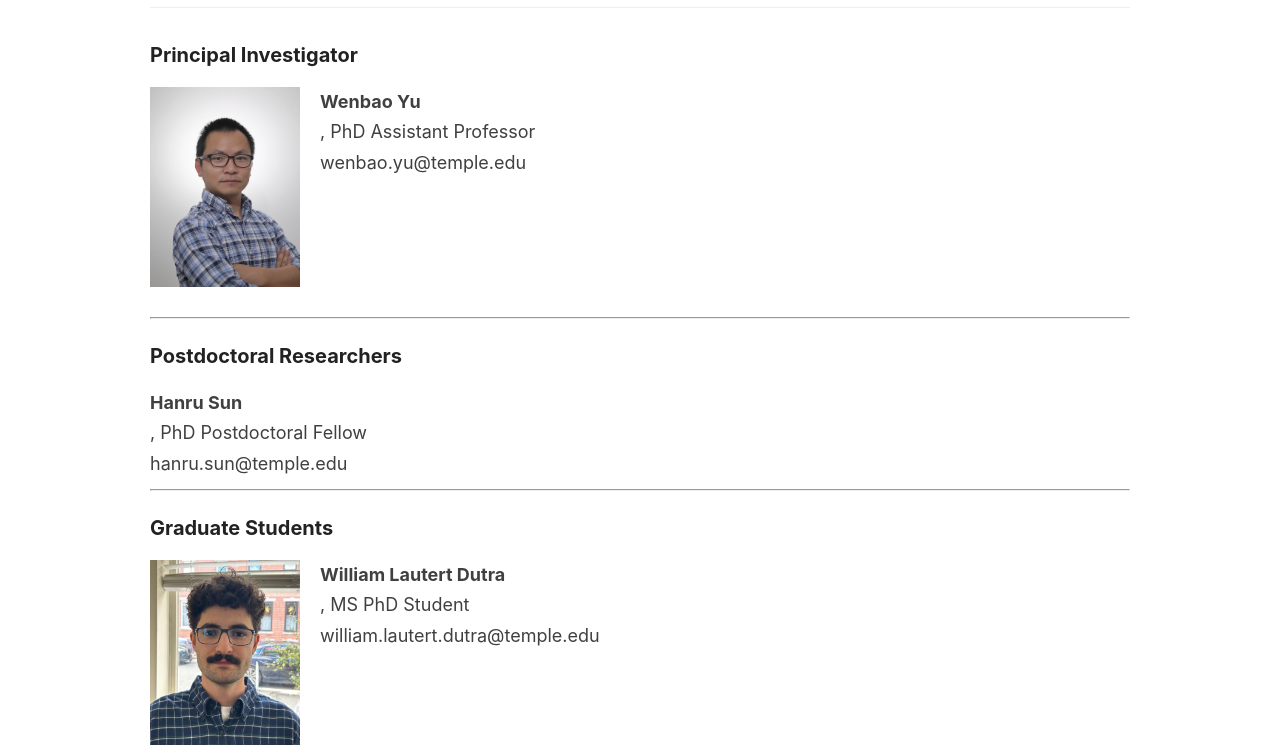
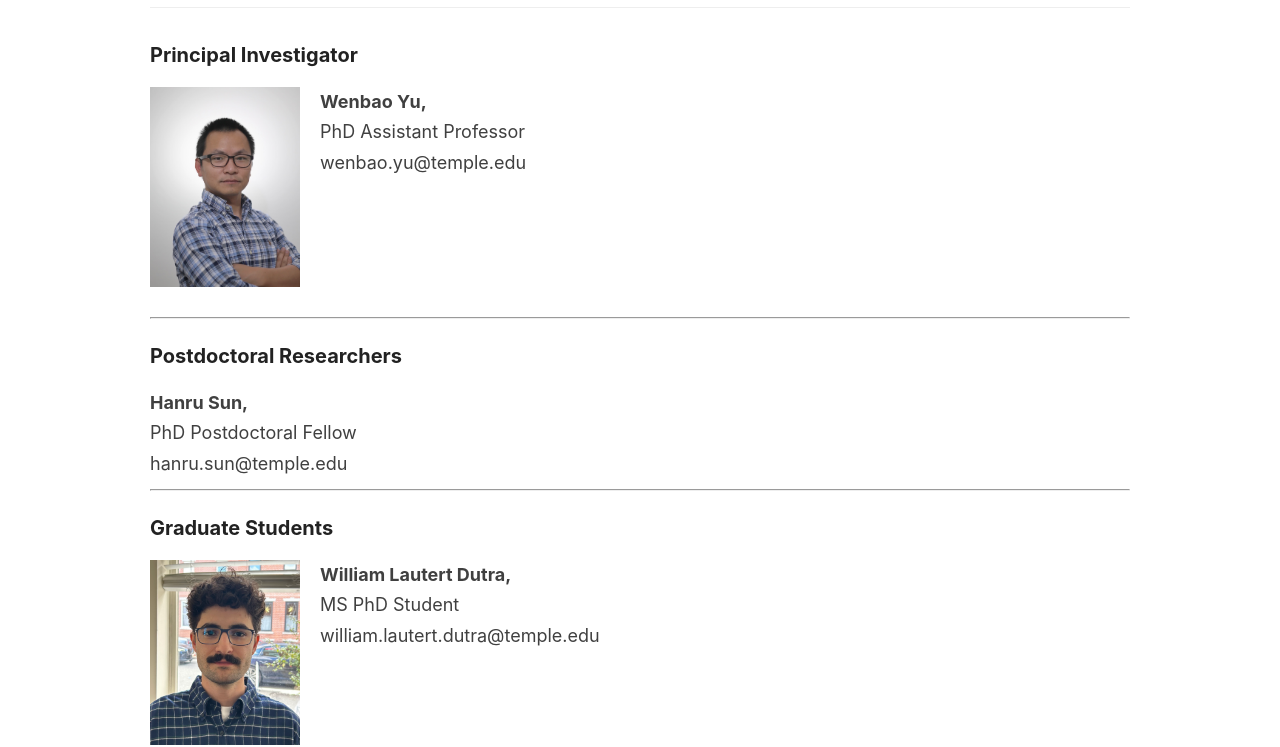
Before and after one commit to wbaopaul/wbaopaul.github.io, a Jekyll site: the page built from _pages/team.md, in a window 1280 px wide. Shown: the part 330-1077 px from the top of the page. Built offline with Jekyll 4.4.1, drawn with Linux system fonts in a browser that asks for light colours.

Commit message:
add people

```diff
--- a/_pages/team.md
+++ b/_pages/team.md
@@ -8,7 +8,7 @@ permalink: /team/
 <div style="display: flex; align-items: flex-start; gap: 20px; margin-bottom: 30px;">
   <img src="{{ site.baseurl }}/images/headshot_WY.png" alt="Dr. Wenbao Yu" width="150">
   <div>
-    <strong>Wenbao Yu</strong><br>, PhD
+    <strong>Wenbao Yu, </strong><br> PhD
     Assistant Professor<br>
     wenbao.yu@temple.edu
   </div>
@@ -19,7 +19,7 @@ permalink: /team/
 ### Postdoctoral Researchers
 
   <div>
-    <strong>Hanru Sun</strong><br>, PhD
+    <strong>Hanru Sun, </strong><br> PhD
     Postdoctoral Fellow  <br>
     hanru.sun@temple.edu
   </div>
@@ -31,7 +31,7 @@ permalink: /team/
 <div style="display: flex; align-items: flex-start; gap: 20px; margin-bottom: 30px;">
   <img src="{{ site.baseurl }}/images/headshot_WLD.jpeg" alt="William" width="150">
   <div>
-    <strong>William Lautert Dutra</strong><br>, MS
+    <strong>William Lautert Dutra, </strong><br> MS
     PhD Student<br>
     william.lautert.dutra@temple.edu
   </div>
```
